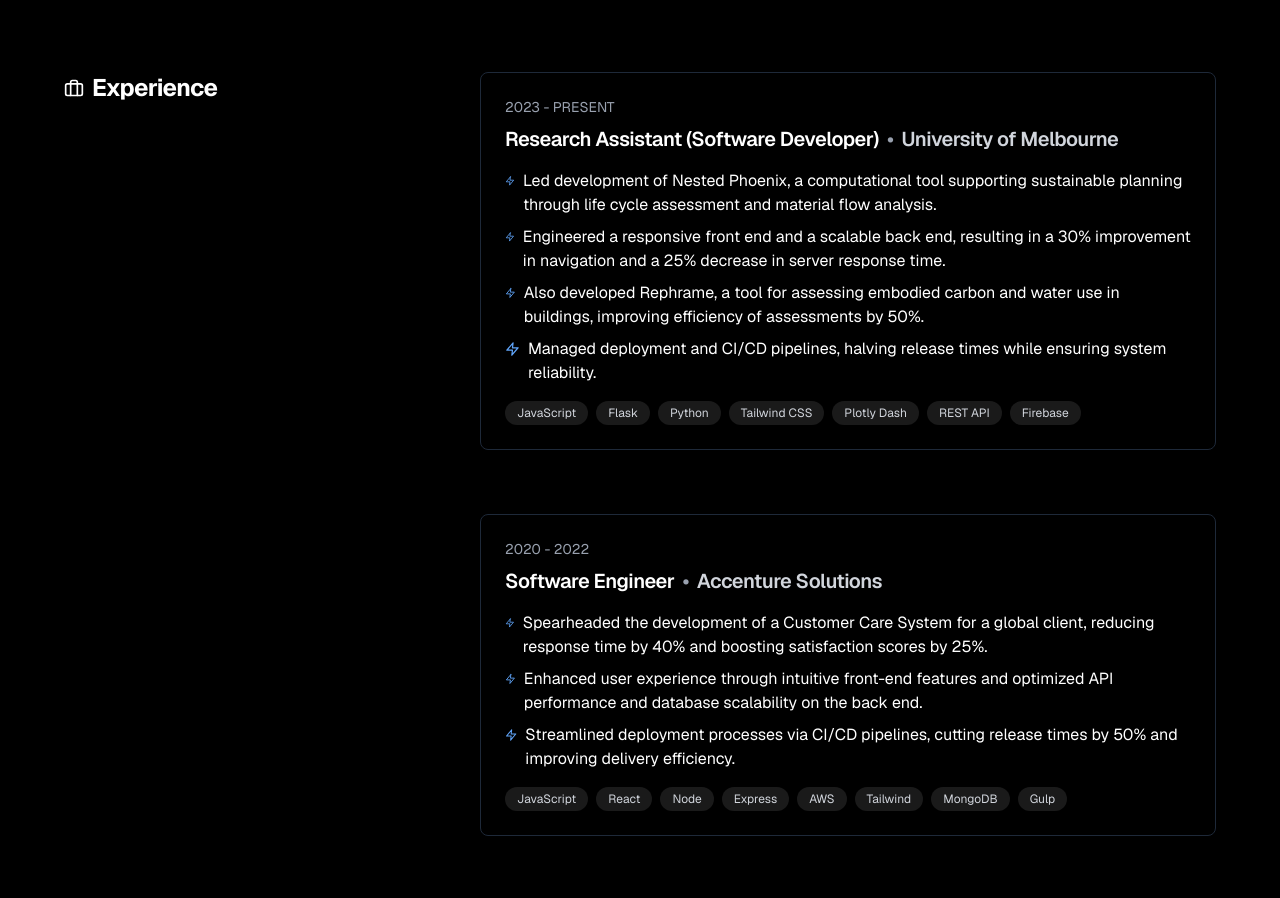
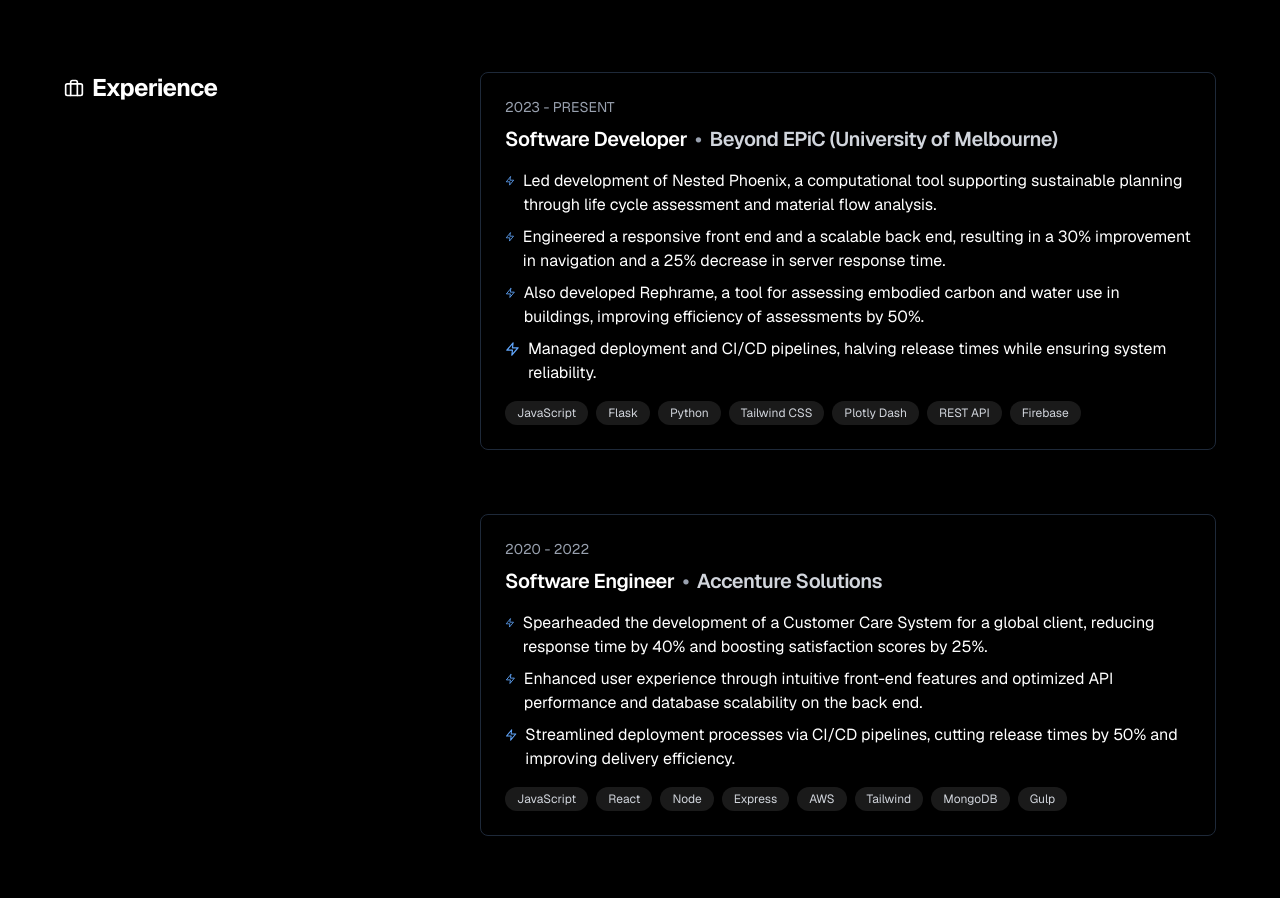
Before and after one commit to pgd1998/new-portfolio, a Next.js app: page / in a window 1280 px wide. Shown: the part 1540-2438 px from the top of the page. Built offline with nearby package versions, Linux system fonts and the light colour scheme.

Commit message:
renamed RA to SE

```diff
--- a/src/components/ExperienceSection.tsx
+++ b/src/components/ExperienceSection.tsx
@@ -53,8 +53,8 @@
     <>
       <ExperienceItem
         period="2023 - PRESENT"
-        title="Research Assistant (Software Developer)"
-        company="University of Melbourne"
+        title="Software Developer"
+        company="Beyond EPiC (University of Melbourne)"
         description={[
           "Led development of Nested Phoenix, a computational tool supporting sustainable planning through life cycle assessment and material flow analysis.",
           "Engineered a responsive front end and a scalable back end, resulting in a 30% improvement in navigation and a 25% decrease in server response time.",
```
